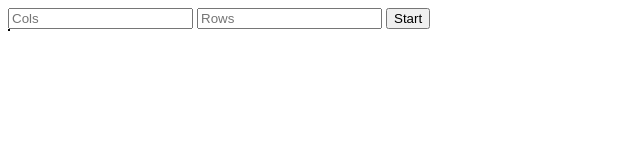
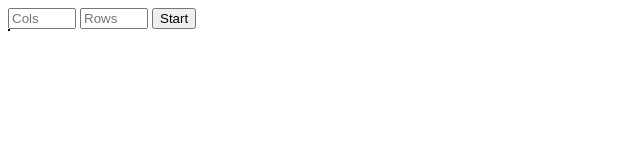
Before and after one commit to PauloAlves8039/Obstacle-Board, a plain HTML site: page index.html in a window 1280 px wide. Shown: the whole page, without its empty margins (0-640 px from the left). Drawn offline with Linux system fonts and the light colour scheme.

Commit message:
Ajustando inputs

```diff
--- a/index.html
+++ b/index.html
@@ -7,8 +7,8 @@
     <link href="./styles.css" rel="stylesheet" />
 </head>
 <body>
-    <input type="number" id="cols" placeholder="Cols" />
-    <input type="number" id="rows" placeholder="Rows" />
+    <input type="number" id="cols" placeholder="Cols" min="3" max="10">
+    <input type="number" id="rows" placeholder="Rows" min="3" max="10">
     <button onclick="startField()">Start</button>
     <table id="myTable">
 
--- a/styles.css
+++ b/styles.css
@@ -1,8 +1,17 @@
 table, td, tr{
     border: 1px solid;
 }
+
 td{
     width: 45px;
     height: 45px;
     text-align: center;
 }
+
+#cols{
+    width: 60px;
+}
+
+#rows{
+    width: 60px;
+}
```
